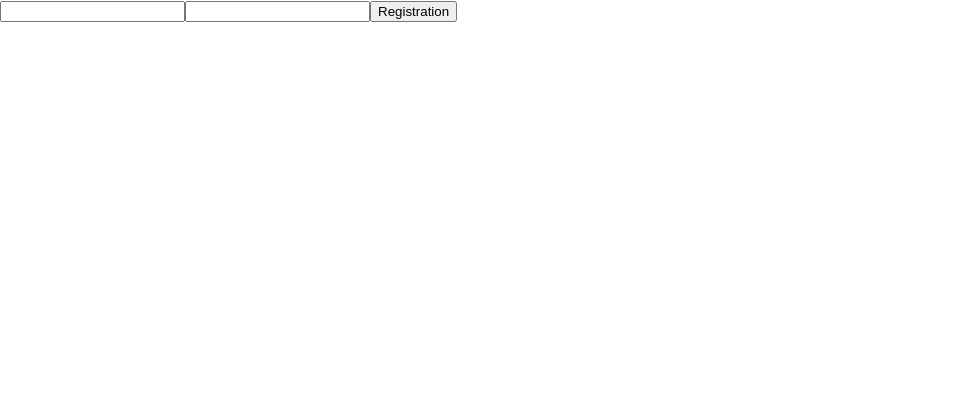
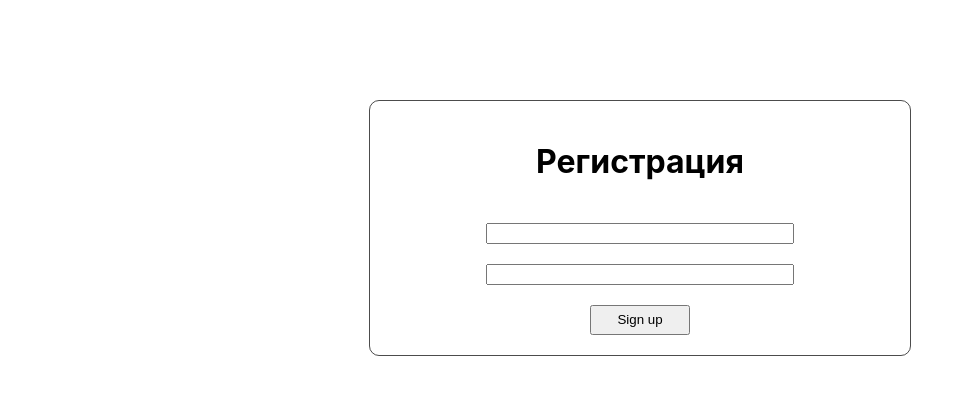
Before and after one commit to happykoko1994/formvalid, a React (Create React App) app: page / in a window 1280 px wide. Shown: the top 394 px of the page, without its empty margins (0-974 px from the left). Built offline with nearby package versions, Linux system fonts and the light colour scheme.

Commit message:
create a form

```diff
--- a/src/App.js
+++ b/src/App.js
@@ -3,10 +3,15 @@ import Component from './component';
 import { useState } from 'react';
 function App() {
   return (
-    <div>
-      <input type="text" />
-      <input type="password" />
-      <button>Registration</button>
+
+    <div className="container">
+
+      <div className='form'><h1>Регистрация</h1>
+        <input type="text" />
+        <input type="password" />
+        <button >Sign up</button>
+        </div>
+
     </div>
   );
 }
--- a/src/scss/main.scss
+++ b/src/scss/main.scss
@@ -1,3 +1,29 @@
-.app{
+.container {
+    display: flex;
+    justify-content: center;
+    margin-top: 100px;
+    .form {
+        max-width: 1200px;
+        min-width: 500px;
+        display: flex;
+        align-items: center;
+        flex-direction: column;
+        border-radius: 10px;
+        border: 1px solid rgba(0, 0, 0, 0.7);
+        padding: 0 20px 20px;
 
+        h1{
+            text-align: center;
+            padding: 20px 40px;
+        }
+        input{
+            width: 300px;
+            margin-bottom: 20px;
+        }
+        button{
+
+            width: 100px;
+            height: 30px;
+        }
+    }
 }
--- a/src/styles/main.css
+++ b/src/styles/main.css
@@ -1 +1,27 @@
-/*# sourceMappingURL=main.css.map */
+.container {
+  display: flex;
+  justify-content: center;
+  margin-top: 100px;
+}
+.container .form {
+  max-width: 1200px;
+  min-width: 500px;
+  display: flex;
+  align-items: center;
+  flex-direction: column;
+  border-radius: 10px;
+  border: 1px solid rgba(0, 0, 0, 0.7);
+  padding: 0 20px 20px;
+}
+.container .form h1 {
+  text-align: center;
+  padding: 20px 40px;
+}
+.container .form input {
+  width: 300px;
+  margin-bottom: 20px;
+}
+.container .form button {
+  width: 100px;
+  height: 30px;
+}/*# sourceMappingURL=main.css.map */
```
Also changed, not shown: 1 other file (tests, documents, lock files or other folders).
